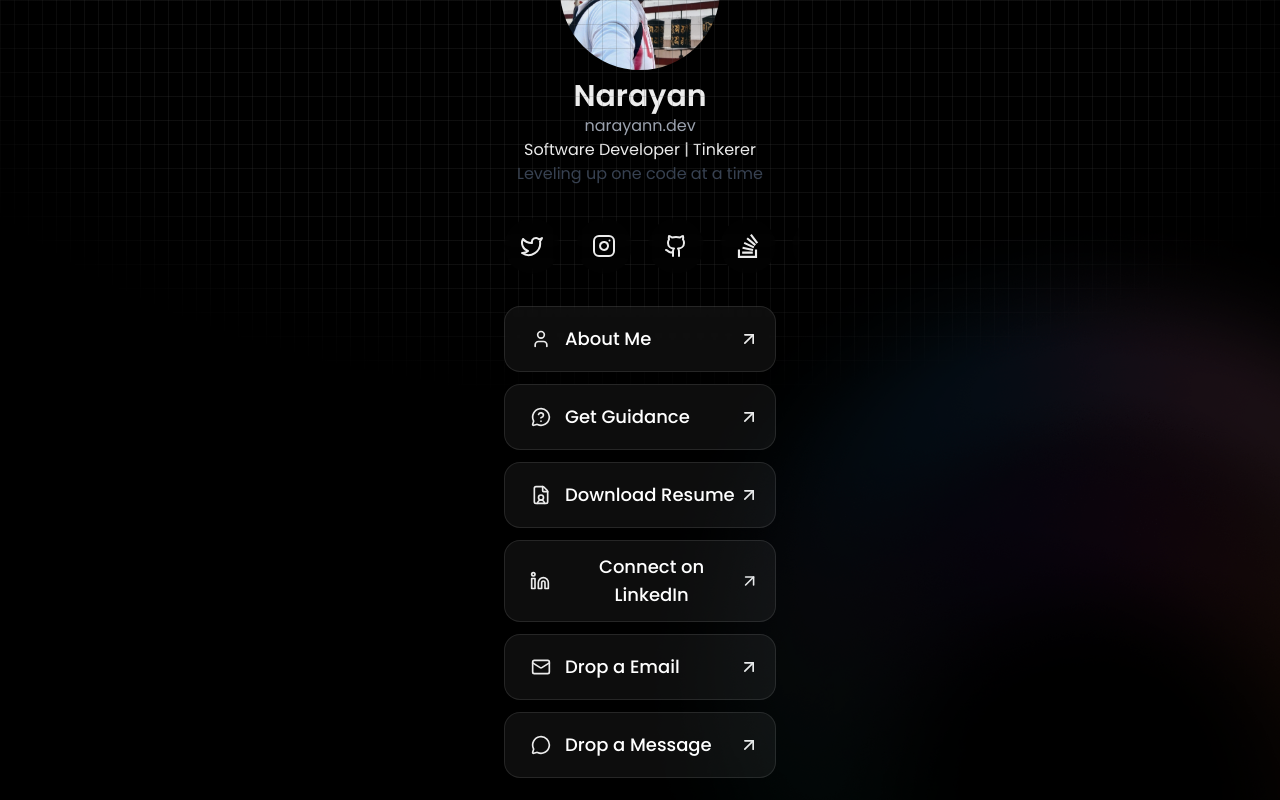
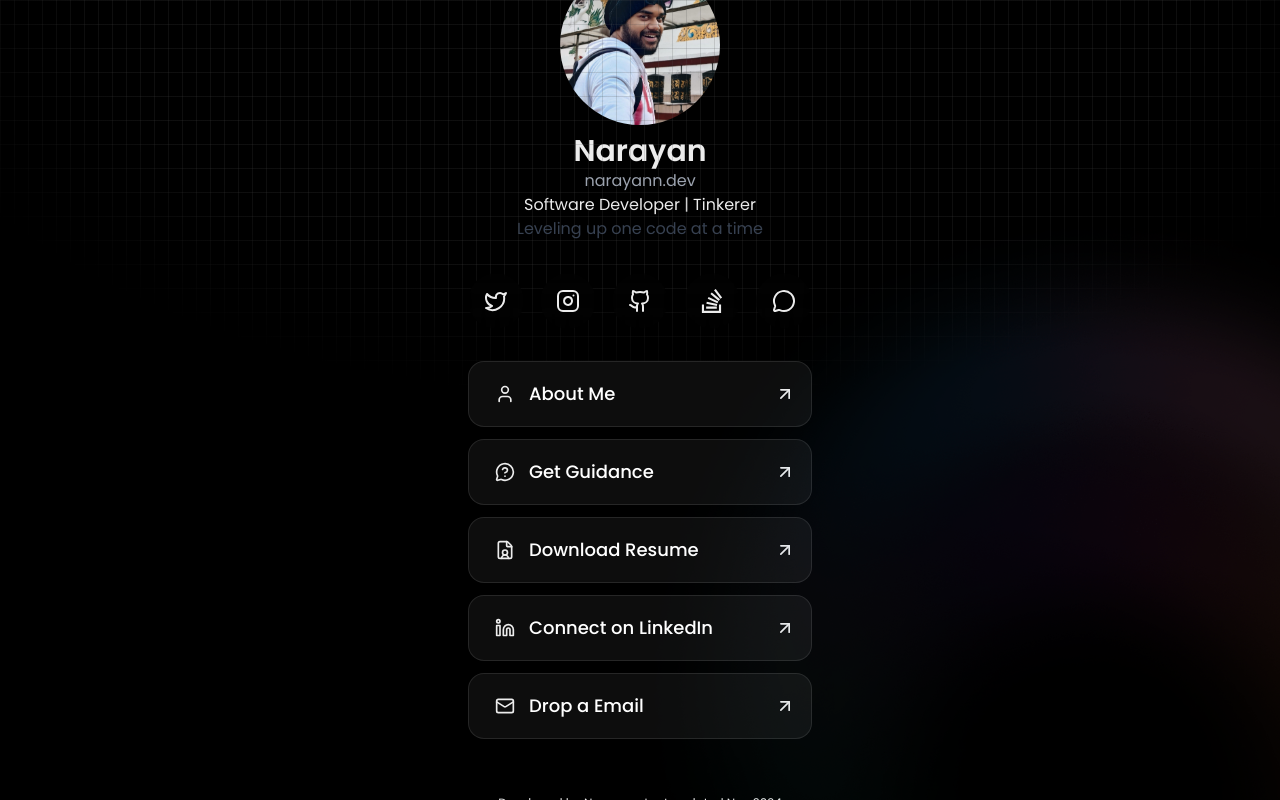
Before and after one commit to narayann7/connect, a React (Vite) app: page / in a window 1280 px wide. Built offline with nearby package versions, Linux system fonts and the light colour scheme.

Commit message:
ui and bug fixes

```diff
--- a/src/app/components/Core.tsx
+++ b/src/app/components/Core.tsx
@@ -34,31 +34,31 @@ function Core() {
       icon: User,
       title: "About Me",
       onClick: () => window.open(config.link.portfolio, "_blank"),
+      link: config.link.portfolio,
     },
     {
       icon: MessageCircleQuestion,
       title: "Get Guidance",
       onClick: () => window.open(config.link.topMate, "_blank"),
+      link: config.link.topMate,
     },
     {
       icon: FileUser,
       title: "Download Resume",
       onClick: () => window.open(config.link.resume, "_blank"),
+      link: config.link.resume,
     },
     {
       icon: Linkedin,
       title: "Connect on LinkedIn",
       onClick: () => window.open(config.link.linkedin, "_blank"),
+      link: config.link.linkedin,
     },
     {
       icon: Mail,
       title: "Drop a Email",
       onClick: () => window.open(`mailto:${config.link.gmail}`),
-    },
-    {
-      icon: MessageCircle,
-      title: "Drop a Message",
-      onClick: () => window.open(config.link.telegram, "_blank"),
+      link: `mailto:${config.link.gmail}`,
     },
   ];
 
@@ -68,13 +68,6 @@ function Core() {
   }) => (
     <svg viewBox="0 0 24 24" fill="currentColor" className={className}>
       <path d="M15.725 0l-1.72 1.277 6.39 8.588 1.716-1.277L15.725 0zm-3.94 3.418l-1.369 1.644 8.225 6.85 1.369-1.644-8.225-6.85zm-3.15 4.465l-.905 1.94 9.702 4.517.904-1.94-9.701-4.517zm-1.85 4.86l-.44 2.093 10.473 2.201.44-2.092-10.473-2.203zM1.89 15.47V24h19.19v-8.53h-2.133v6.397H4.021v-6.396H1.89zm4.265 2.133v2.13h10.66v-2.13H6.154Z" />
-    </svg>
-  );
-
-  // Custom WhatsApp Icon
-  const WhatsAppIcon: React.FC<{ className?: string }> = ({ className }) => (
-    <svg viewBox="0 0 24 24" fill="currentColor" className={className}>
-      <path d="M17.472 14.382c-.297-.149-1.758-.867-2.03-.967-.273-.099-.471-.148-.67.15-.197.297-.767.966-.94 1.164-.173.199-.347.223-.644.075-.297-.15-1.255-.463-2.39-1.475-.883-.788-1.48-1.761-1.653-2.059-.173-.297-.018-.458.13-.606.134-.133.298-.347.446-.52.149-.174.198-.298.298-.497.099-.198.05-.371-.025-.52-.075-.149-.669-1.612-.916-2.207-.242-.579-.487-.5-.669-.51-.173-.008-.371-.01-.57-.01-.198 0-.52.074-.792.372-.272.297-1.04 1.016-1.04 2.479 0 1.462 1.065 2.875 1.213 3.074.149.198 2.096 3.2 5.077 4.487.709.306 1.262.489 1.694.625.712.227 1.36.195 1.871.118.571-.085 1.758-.719 2.006-1.413.248-.694.248-1.289.173-1.413-.074-.124-.272-.198-.57-.347m-5.421 7.403h-.004a9.87 9.87 0 01-5.031-1.378l-.361-.214-3.741.982.998-3.648-.235-.374a9.86 9.86 0 01-1.51-5.26c.001-5.45 4.436-9.884 9.888-9.884 2.64 0 5.122 1.03 6.988 2.898a9.825 9.825 0 012.893 6.994c-.003 5.45-4.437 9.884-9.885 9.884m8.413-18.297A11.815 11.815 0 0012.05 0C5.495 0 .16 5.335.157 11.892c0 2.096.547 4.142 1.588 5.945L.057 24l6.305-1.654a11.882 11.882 0 005.683 1.448h.005c6.554 0 11.89-5.335 11.893-11.893a11.821 11.821 0 00-3.48-8.413Z" />
     </svg>
   );
 
@@ -104,15 +97,15 @@ function Core() {
       link: config.link.stackOverflow,
     },
     {
-      icon: WhatsAppIcon,
-      label: "WhatsApp",
-      onClick: () => window.open(config.link.whatsapp, "_blank"),
-      link: config.link.whatsapp,
+      icon: MessageCircle,
+      label: "Telegram",
+      onClick: () => window.open(config.link.telegram, "_blank"),
+      link: config.link.telegram,
     },
   ];
 
   return (
-    <div className="w-[25vw] h-screen overflow-y-auto flex flex-col items-center px-6 py-8 scrollbar-hide overflow-x-visible justify-center">
+    <div className="h-screen overflow-y-visible flex flex-col items-center px-6 py-8 scrollbar-hide justify-center">
       {/* Top Section - About Me (Sticky or at top) */}
       <div className="flex-shrink-0 w-full mb-8">
         <AboutMe
@@ -125,7 +118,7 @@ function Core() {
       </div>
 
       {/* Social Icons Section */}
-      <div className="flex-shrink-0 w-full mb-8">
+      <div className="flex-shrink-0 w-full mb-8 overflow-visible">
         <SocialIconList icons={socialIcons} />
       </div>
 
--- a/src/app/components/Menuitem.tsx
+++ b/src/app/components/Menuitem.tsx
@@ -4,7 +4,8 @@ import React from "react";
 export interface MenuItemData {
   icon: React.ComponentType<{ className?: string }>;
   title: string;
-  onClick: () => void;
+  link?: string;
+  onClick?: () => void;
 }
 
 interface MenuItemProps {
@@ -14,9 +15,18 @@ interface MenuItemProps {
 export const MenuItem: React.FC<MenuItemProps> = ({ data }) => {
   const IconComponent = data.icon;
 
+  const Wrapper = data.link ? "a" : "button";
+  const wrapperProps = data.link
+    ? {
+        href: data.link,
+        target: "_blank",
+        rel: "noopener noreferrer",
+      }
+    : { onClick: data.onClick };
+
   return (
-    <button
-      onClick={data.onClick}
+    <Wrapper
+      {...wrapperProps}
       className="group w-full flex items-center justify-between px-4 py-3 bg-white/5 hover:bg-white/10 backdrop-blur-sm rounded-2xl transition-all duration-200 ease-out border border-white/10 hover:border-white/20"
     >
       <div className="flex items-center gap-1">
@@ -27,6 +37,6 @@ export const MenuItem: React.FC<MenuItemProps> = ({ data }) => {
       </div>
 
       <ArrowUpRight className="w-5 h-5 text-white/60 group-hover:text-white transition-colors" />
-    </button>
+    </Wrapper>
   );
 };
--- a/src/app/components/SocialIcon.tsx
+++ b/src/app/components/SocialIcon.tsx
@@ -1,53 +1,37 @@
-import React, { useState } from "react";
+import React from "react";
 
 export interface SocialIconData {
   icon: React.ComponentType<{ className?: string }>;
   label: string;
-  onClick: () => void;
+  onClick?: () => void;
   link?: string;
 }
 
 interface SocialIconProps {
   data: SocialIconData;
-  showPreview?: boolean;
 }
 
-export const SocialIcon: React.FC<SocialIconProps> = ({
-  data,
-  showPreview = true,
-}) => {
-  const [isHovered, setIsHovered] = useState(false);
+export const SocialIcon: React.FC<SocialIconProps> = ({ data }) => {
   const IconComponent = data.icon;
 
+  const Wrapper = data.link ? "a" : "button";
+  const wrapperProps = data.link
+    ? {
+        href: data.link,
+        target: "_blank",
+        rel: "noopener noreferrer",
+      }
+    : { onClick: data.onClick };
+
   return (
-    <div className="relative flex justify-center">
-      <button
-        onClick={data.onClick}
+    <div className="flex justify-center">
+      <Wrapper
+        {...wrapperProps}
         aria-label={data.label}
-        onMouseEnter={() => setIsHovered(true)}
-        onMouseLeave={() => setIsHovered(false)}
         className="group flex items-center justify-center w-14 h-14 hover:bg-white/10 backdrop-blur-sm rounded-full transition-all duration-300 ease-out hover:border-white/20 hover:scale-105"
       >
         <IconComponent className="w-6 h-6 text-white transition-transform duration-200 group-hover:scale-110" />
-      </button>
-
-      {/* Link Preview Tooltip */}
-      {showPreview && (data.link || data.label) && isHovered && (
-        <div className="absolute bottom-full mb-2 left-1/2 -translate-x-1/2 pointer-events-none z-50 min-w-max">
-          <div className="px-3 py-1.5 bg-black/90 backdrop-blur-md text-white text-xs rounded-lg animate-fadeIn border border-white/10">
-            <div className="font-medium">{data.label}</div>
-            {data.link && (
-              <div className="text-white/60 text-[10px] mt-0.5 max-w-[180px] truncate">
-                {data.link}
-              </div>
-            )}
-            {/* Arrow */}
-            <div className="absolute top-full left-1/2 -translate-x-1/2 -mt-px">
-              <div className="w-2 h-2 bg-black/90 border-b border-r border-white/10 rotate-45"></div>
-            </div>
-          </div>
-        </div>
-      )}
+      </Wrapper>
     </div>
   );
 };
```
